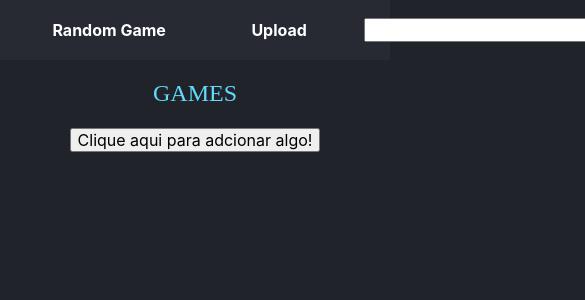
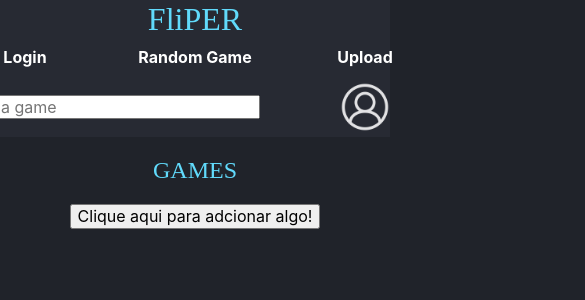
Before and after one commit to phos-dev/fliper, a React (Create React App) app: page / in a window 390 px wide. Shown: the top 300 px of the page, 585 px wide, since content can reach past the window. Built offline with nearby package versions, Linux system fonts and the light colour scheme; a web font is replaced by a local one.

Commit message:
Creating responsive layout

```diff
--- a/src/components/Menu_Button.js
+++ b/src/components/Menu_Button.js
@@ -12,9 +12,10 @@ class Button extends Component {
         return 'GO_TO_'.concat(this.props.text.toUpperCase().replace(' ', '_'), '_PAGE');
     }
     render() {
-        const {changePage} = this.props;
+        const {changePage, className} = this.props;
+        const classes = `${className} Button grow`;
         return (
-            <div className='Button grow' onClick={() => changePage(this.Get_Page())}>
+            <div className={classes} onClick={() => changePage(this.Get_Page())}>
                 <div className='text'>{this.props.text}</div>
             </div>
         );
--- a/src/components/profile/profile_button.js
+++ b/src/components/profile/profile_button.js
@@ -4,14 +4,11 @@ import profileImg from '../../pics/profile_icon.png';
 class ProfileIcon extends Component {
     render() {
         return (
-            <div style={{
-                display: 'flex',
-                justifyContent: 'right'
-            }}>
+            <div>
                 <img
                 style=
                 {{
-                    margin: '5px 10px 5px auto',
+                    margin: '5px 10px 5px 10px',
                     filter: 'invert(100%)',
                     height: '50px',
                     width: 'auto'
--- a/src/containers/profile/profile.js
+++ b/src/containers/profile/profile.js
@@ -2,6 +2,7 @@ import React, { Component } from 'react';
 import styled from 'styled-components';
 import {connect} from 'react-redux';
 import profile from '../../pics/profile.jpg';
+import game from '../../pics/asteroids.jpg';
 const mapStateToProps = state => {
     return {
         logged: state.profileController.logged
@@ -15,8 +16,9 @@ const ProfilePicture = styled.img`
     border-radius: 50%;
 `;
 const ProfileInfo = styled.div`
-    display: grid;
-    justify-items: center;
+    display: flex;
+    flex-direction: column;
+    align-items: center;
     margin: 20px;
     text-align: center;
     color: #61DAFB;
@@ -91,12 +93,16 @@ const Games = styled.div`
     gap: 20px;
 `;
 
-const GameCompTemplate = ({className, name, img, description}) => {
+const GameCompTemplate = ({className, name, img, description, version, lastUpdate}) => {
     return (
         <div className={className}>
             <img src={img} alt={name} height='300px' width='auto'/>
             <div className='info'>
                 <div className='title'>{name}</div>
+                <div className='about'>
+                    <div className='version'>Version: {version}</div>
+                    <div className='updates'>Last Update: {lastUpdate}</div>
+                </div>
                 <div className='description'>{description}</div>
             </div>
         </div>
@@ -105,12 +111,25 @@ const GameCompTemplate = ({className, name, img, description}) => {
 
 const GameComp = styled(GameCompTemplate)`
     display: grid;
-    grid-template-columns: 1fr 1fr;
+    grid-template-columns: repeat(auto-fill, minmax(250px, 1fr));
     justify-content: start;
+    gap: 10px;
     & .info {
         display: grid;
-        align-content: center;
-        margin-left: 0px;
+        align-content: start;
+    }
+    & .title {
+        margin-bottom: 10px;
+    }
+    & .description {
+        margin-top: 10px;
+        width: 100%;
+    }
+    & .about {
+        font-weight: bold;
+    }
+    & .version div {
+        font-style: italic;
     }
     & img {
         border-radius: 10px
@@ -149,8 +168,10 @@ class Profile extends Component {
                             <input type="text" style={{justifySelf: 'flex-end'}}></input>
                         </GameBar>
                         <Games>
-                            <GameComp name="Teste Um" img={profile} description="Loremsa saos saokdopk askokospk koaskopask kasopkoapk oakspoksdpa ksaodpkadopk a skdo akoak"/>
-                            <GameComp name="Teste Um" img={profile} description="Loremsa saos saokdopk askokospk koaskopask kasopkoapk oakspoksdpa ksaodpkadopk a skdo akoak"/>
+                            <GameComp name="Asteroids" version="1.2.1" lastUpdate="2 months ago" img={game} description="Lorem ipsum dolor sit amet, consectetur adipiscing elit. Ut in fermentum ante. Duis id nulla varius, rutrum justo et, convallis tortor. Aliquam feugiat tincidunt ex ac ornare. Donec eget velit erat. Pellentesque ultrices urna ex, vitae pharetra nisi auctor vel. Maecenas at magna leo. Pellentesque sed nibh ultricies, imperdiet eros vitae, ultricies mauris. Morbi non nisl sagittis, congue nisl ut, tempor ex. Sed justo leo, elementum et ex at, aliquam egestas libero. In efficitur elementum diam ut consequat. Nam viverra bibendum sapien id volutpat. Ut nisl nulla, euismod et vulputate nec, venenatis at odio. Aliquam gravida velit et velit gravida, posuere gravida nulla ornare. Praesent sit amet tempus libero. Vestibulum et tortor massa. Phasellus ut auctor nisl."/>
+                            <GameComp name="Asteroids" img={game} description="Loremsa saos saokdopk askokospk koaskopask kasopkoapk oakspoksdpa ksaodpkadopk a skdo akoak"/>
+                            <GameComp name="Asteroids" img={game} description="Loremsa saos saokdopk askokospk koaskopask kasopkoapk oakspoksdpa ksaodpkadopk a skdo akoak"/>
+                            <GameComp name="Asteroids" img={game} description="Loremsa saos saokdopk askokospk koaskopask kasopkoapk oakspoksdpa ksaodpkadopk a skdo akoak"/>
                         </Games>
                     </div>
                 </Page>
--- a/src/containers/topbar.js
+++ b/src/containers/topbar.js
@@ -7,10 +7,35 @@ import MenuButton from '../components/Menu_Button.js';
 const Header = styled.div`
     margin: '5px 10px 5px auto';
     display: grid;
-    grid-template-columns: 1fr auto 0.5fr 0.5fr 0.5fr 1fr 0.5fr;
     background: rgba(56, 62, 74, 0.3);
     justify-content: center;
     align-items: center;
+    width: 100%;
+    grid-template-columns: 1fr auto auto auto 1fr auto;
+    & div, a {
+        display: grid;
+        justify-self: center;
+    }
+    .Logo {
+        justify-self: left;
+        margin-left: 20px;
+    }
+    @media screen and (max-width: 968px) {
+        & {
+            grid-template-columns: 1fr 1fr 1fr;
+            grid-template-rows: 1fr 1fr;
+            justify-items: center;
+        }
+        .Logo {
+            justify-self: center;
+            margin-left: 0px;
+            grid-column: span 3;
+        }
+        & input {
+            grid-column: span 2;
+            width: 300px;
+        }
+    }
 `;
 
 const Logo = styled.div`
@@ -20,25 +45,21 @@ const Logo = styled.div`
     font-size: 2rem;
     font-family: 'Press Start 2P', cursive;
 `;
-
 const TopBar = () => {
     return (
         <Header>
-            <Logo>FliPER</Logo>
-            <div></div>
-            <Link to="/login" style={{ textDecoration: 'none'}}>
+            <Logo className="Logo">FliPER</Logo>
+            <Link className="Login" to="/login" style={{textDecoration: 'none'}}>
                 <MenuButton text="Login"/>
             </Link>
-            <MenuButton text="Random Game"/>
-            <Link to="/upload" style={{ textDecoration: 'none' }}>
+            <MenuButton className="RandomGame" text="Random Game" />
+            <Link className="Upload" to="/upload" style={{textDecoration: 'none'}}>
                 <MenuButton text="Upload"/>
             </Link>
-
-            <input type="text"></input>
-            <Link to="/profile" style={{ textDecoration: 'none' }}>
+            <input type="text" placeholder="Find a game"></input>
+            <Link className="Profile" to="/profile" style={{textDecoration: 'none'}}>
                 <ProfileIcon/>
             </Link>
-
         </Header>
     );
 }
```
